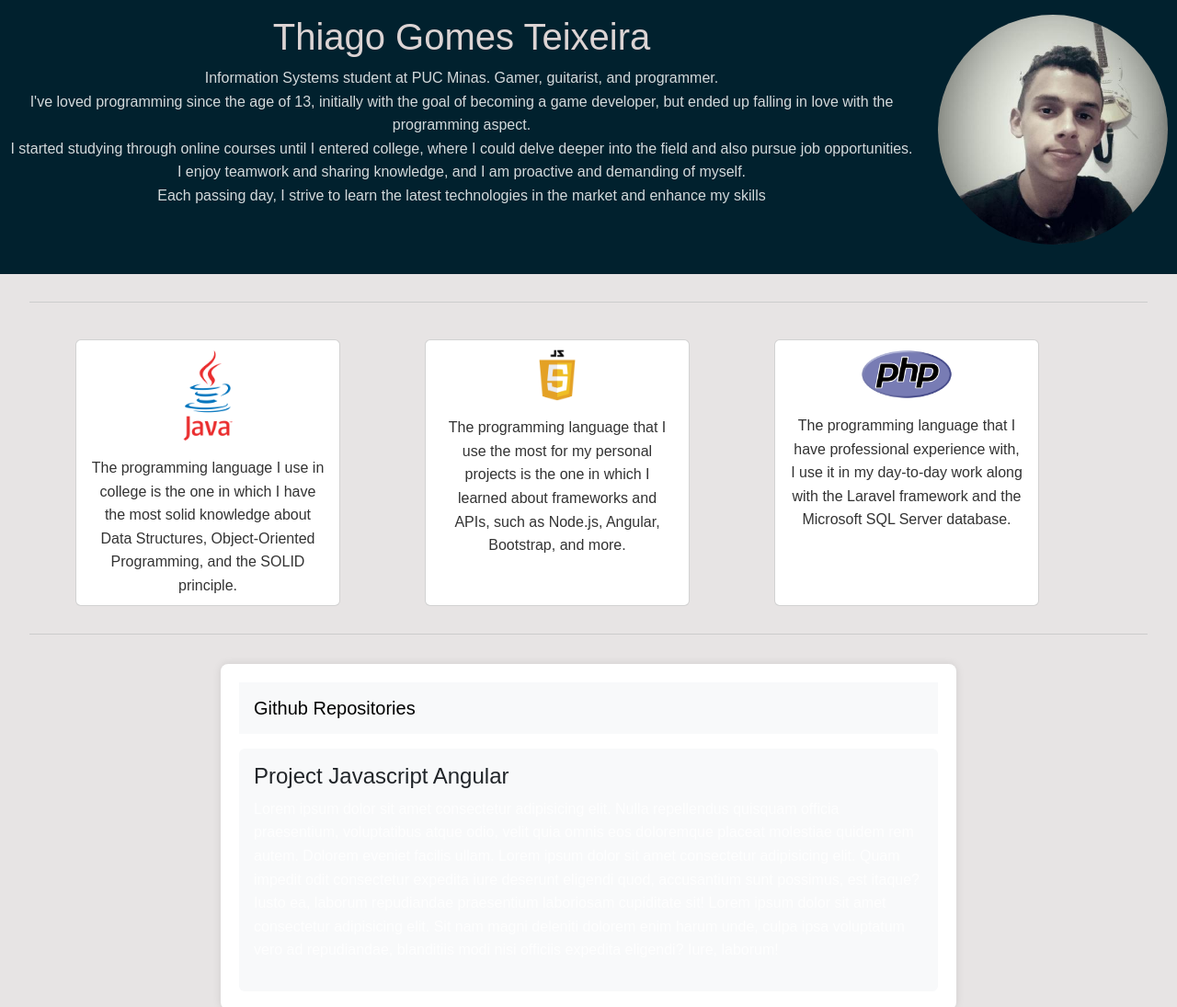
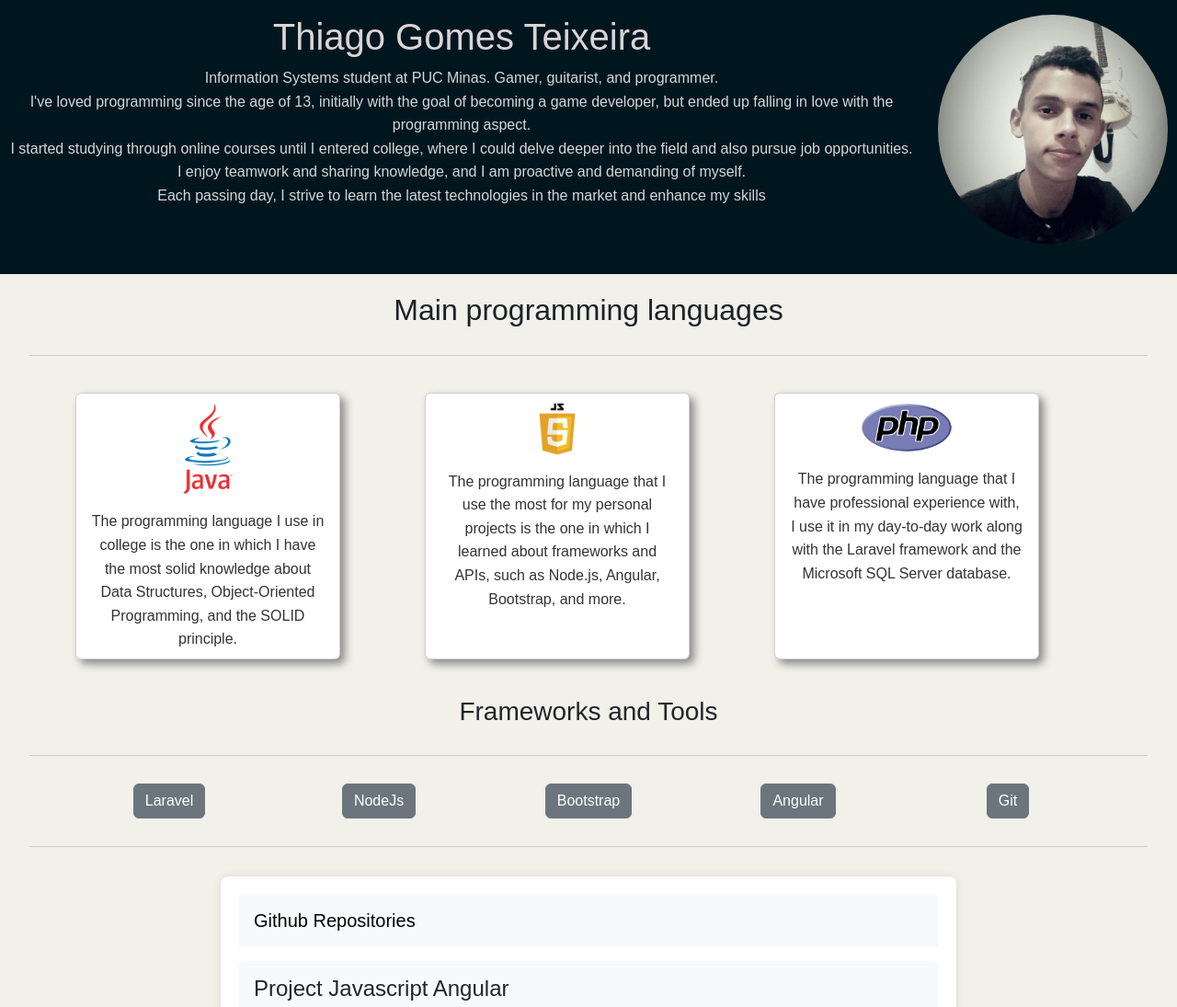
Before and after one commit to rdkpuc/Portifolio, a plain HTML site: page index.html in a window 1280 px wide. Shown: the top 1095 px of the page at 92% size. Drawn offline with nearby package versions, Linux system fonts and the light colour scheme; no server answers.

Commit message:
some small edits

```diff
--- a/index.html
+++ b/index.html
@@ -28,7 +28,10 @@
       </p>
     </div>
   </header>
+
   <main>
+    <!--Main Laguages Section-->
+    <h2 class="main-title">Main programming languages</h2>
     <div class="separator"></div>
     <div class="container text-center lang-bx">
       <div class="row cards-row">
@@ -59,8 +62,33 @@
       </div>
     </div>
 
+    <h3>Frameworks and Tools</h3>
     <div class="separator"></div>
 
+    <!--Tools and Frameworks Section-->
+    <div class="container text-center buttons-back">
+      <div class="row">
+        <div class="col">
+          <button type="button" class="btn btn-secondary">Laravel</button>
+        </div>
+        <div class="col">
+          <button type="button" class="btn btn-secondary">NodeJs</button>
+        </div>
+        <div class="col">
+          <button type="button" class="btn btn-secondary">Bootstrap</button>
+        </div>
+        <div class="col">
+          <button type="button" class="btn btn-secondary">Angular</button>
+        </div>
+        <div class="col">
+          <button type="button" class="btn btn-secondary">Git</button>
+        </div>
+      </div>
+    </div>
+
+    <div class="separator"></div>
+
+    <!--Footer Section-->
     <section>
         <nav id="navbar-example2" class="navbar bg-body-tertiary px-3 mb-3">
             <a class="navbar-brand" href="https://github.com/rdkpuc?tab=repositories">Github Repositories</a>
@@ -75,7 +103,7 @@
     <div class="separator"></div>
   </main>
     <footer>
-        <div class="card text-center">
+        <div class="card text-center foot-back">
             <div class="card-header">
 
             </div>
--- a/style.css
+++ b/style.css
@@ -2,17 +2,21 @@ body {
     font-family: 'Arial', sans-serif;
     margin: 0;
     padding: 0;
-    background-color: #d4cece8a;
+    background-color: #f1f0e9;
+
 
 }
 
 header {
-    background-color: #01212e;
+    background-color: #00161f;
     color: #fff;
     text-align: center;
     padding: 1em 0;
 }
 
+footer{
+    background-color: #01212e;
+}
 section {
     max-width: 800px;
     margin: 2em auto;
@@ -53,6 +57,7 @@ footer {
 .card{
     margin-top: 10px;
     height: 290px;
+    box-shadow: 5px 5px 10px #888888;
 
 }
 
@@ -118,3 +123,14 @@ footer {
     margin-left: auto;
     margin-right: auto;
 }
+
+.main-title{
+    text-align: center;
+    margin-top: 20px;
+    color: #1C2128;
+}
+
+h3{
+    margin-top: 40px;
+    text-align: center;
+}
```
